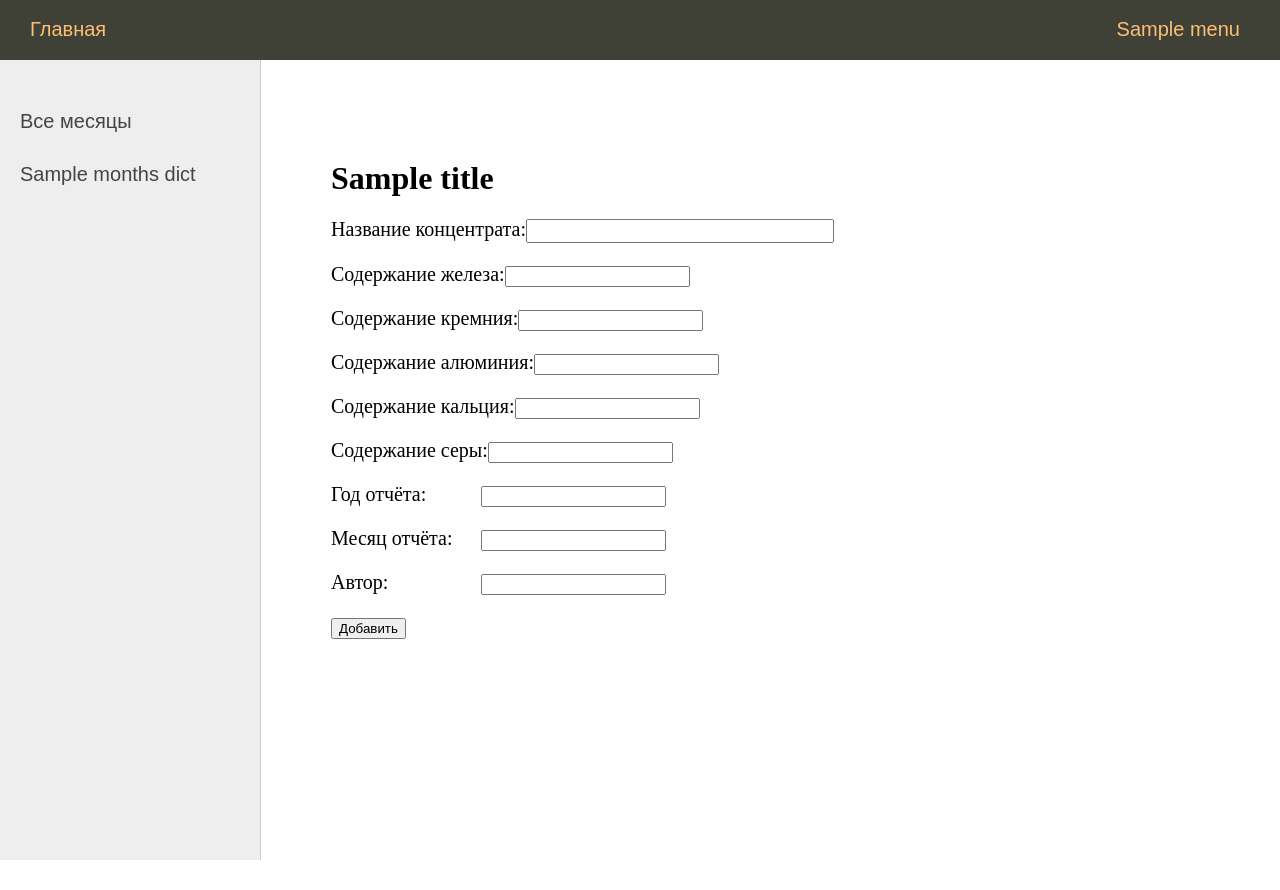
After one commit to AyratTatlybaev/djsite, a Django app: template reportsite/report/templates/report/addpage.html in a window 1280 px wide. The commit adds this page. Run offline with Django 3.2, Linux system fonts and the light colour scheme; the template is opened without the code that fills it: values that come from a table or form of the project are taken from there, most other values are stand-ins (such as "Sample title", 1, 10 or a date in 2020).

Commit message:
8 commit - Добавил страницу Добавить отчёт

```diff
--- /dev/null
+++ b/reportsite/report/forms.py
@@ -0,0 +1,19 @@
+from django import forms
+from .models import *
+
+
+# класс формы, описывающий добавление отчёта
+class AddReportForm(forms.Form):
+    title = forms.CharField(max_length=255,
+                            label='Название концентрата',
+                            widget=forms.TextInput(attrs={'class': 'form-input'}))
+    # Содержание компонентов в концентрате
+    component_Fe = forms.FloatField(label='Содержание железа')  # Железо
+    component_Si = forms.FloatField(label='Содержание кремния')  # Кремний
+    component_Al = forms.FloatField(label='Содержание алюминия')  # Алюминий
+    component_Ca = forms.FloatField(label='Содержание кальция')  # Кальций
+    component_S = forms.FloatField(label='Содержание серы')  # Сера
+    report_year = forms.DecimalField(label='Год отчёта')  # Год отчёта
+    report_month = forms.DecimalField(label='Месяц отчёта')  # Месяц отчёта
+    # Имя создателя отчёта
+    author_name = forms.CharField(label='Автор')
--- a/reportsite/report/static/report/css/styles.css
+++ b/reportsite/report/static/report/css/styles.css
@@ -387,3 +387,8 @@ table, th, td {
     text-align: center;
     align-content: center;
 }
+
+form {
+    text-align: left;
+    align-content: left;
+}
--- /dev/null
+++ b/reportsite/report/templates/report/addpage.html
@@ -0,0 +1,18 @@
+{% extends 'report/base.html' %}
+
+{% block content %}
+<h1>{{title}}</h1>
+
+<form action="{% url 'add_page' %}" method="post">
+    {% csrf_token %}
+    <div class="form-error">{{ form.non_field_errors }}</div>
+
+{% for f in form %}
+    <p><label class="form-label" for="{{ f.id_for_label }}">{{f.label}}: </label>{{ f }}</p>
+    <div class="form-error">{{ f.errors }}</div>
+{% endfor %}
+
+    <button type="submit">Добавить</button>
+</form>
+
+{% endblock %}
```
Also changed, not shown: reportsite/report/views.py (+20 -1 lines), reportsite/db.sqlite3.
